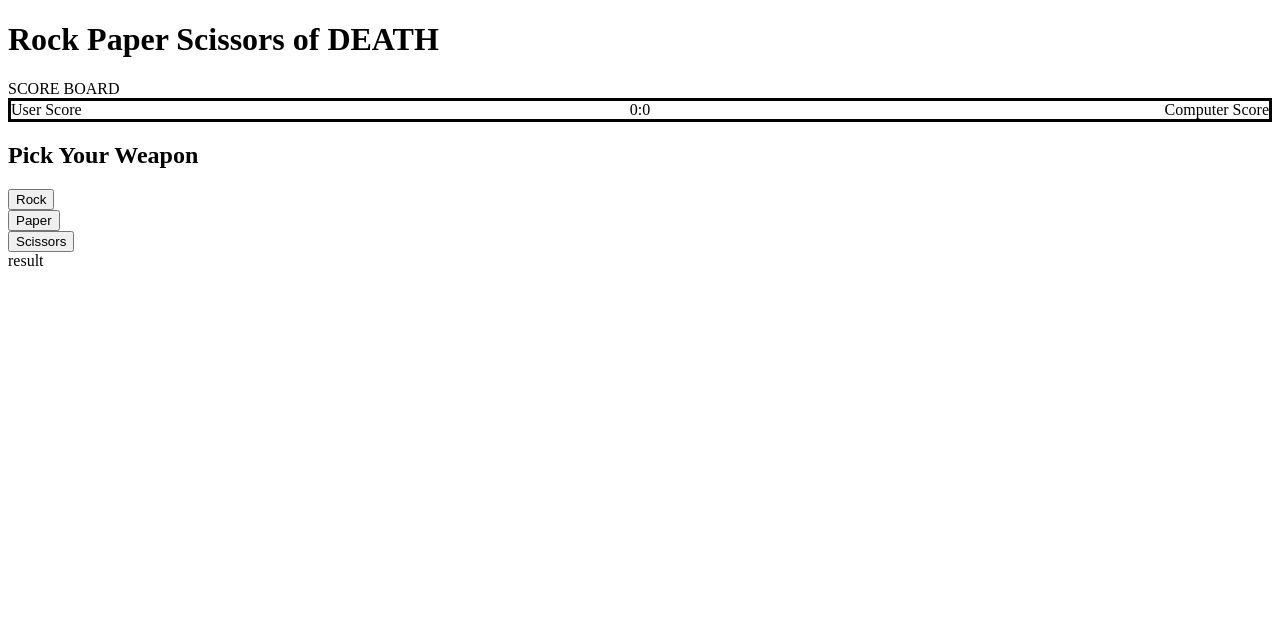
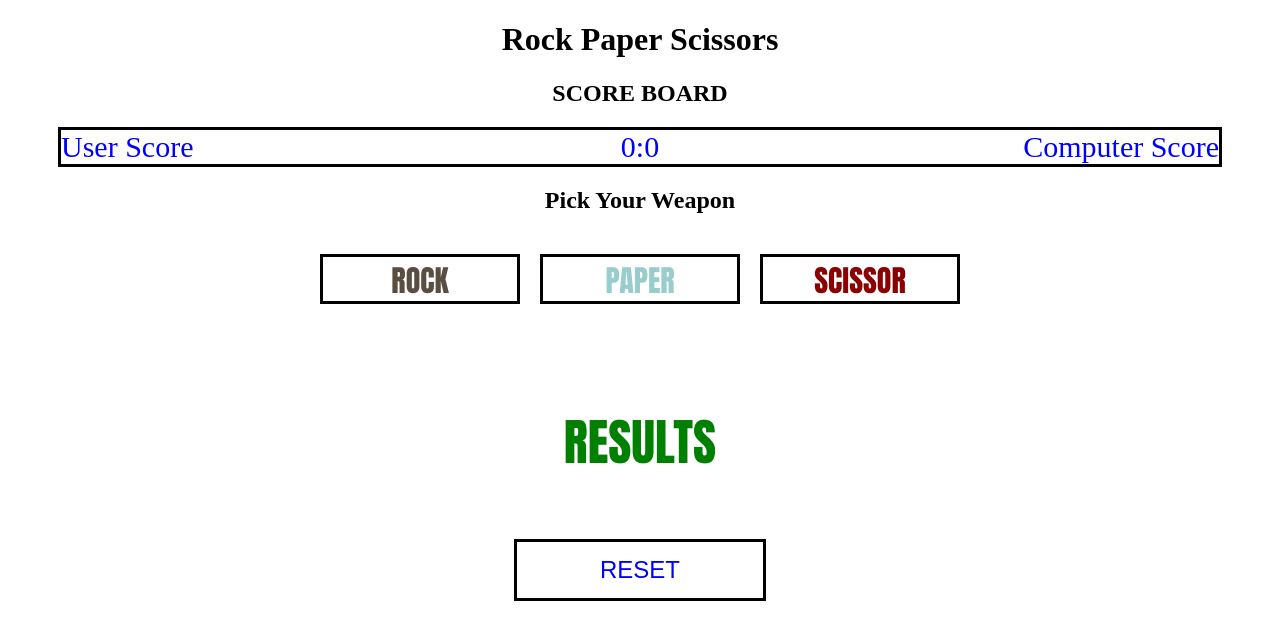
Before and after one commit to scha4/rps, a plain HTML site: page index.html in a window 1280 px wide. Drawn offline with Linux system fonts and the light colour scheme.

Commit message:
finished

```diff
--- a/index.html
+++ b/index.html
@@ -10,9 +10,9 @@
 
   <body>
     <div>
-      <h1>Rock Paper Scissors of DEATH</h1>
+      <h1>Rock Paper Scissors</h1>
     </div>
-    SCORE BOARD
+    <h2>SCORE BOARD</h2>
     <div class="scoreBoard">
       <div class="userLabel">User Score</div>
       <div class="compLabel">Computer Score</div>
@@ -22,16 +22,21 @@
     <div>
       <h2>Pick Your Weapon</h2>
     </div>
-    <div>
-      <button class="choiceBtn" id="r">Rock</button>
+    <div class="button">
+      <div>
+        <button class="choices" id="r">ROCK</button>
+      </div>
+      <div>
+        <button class="choices>" id="p">PAPER</button>
+      </div>
+      <div>
+        <button class="choices" id="s">SCISSOR</button>
+      </div>
     </div>
-    <div>
-      <button class="choiceBtn>" id="p">Paper</button>
+    <div id="result">RESULTS</div>
+    <div class="reset">
+      <button type="button" class="resetBtn">RESET</button>
     </div>
-    <div>
-      <button class="choiceBtn" id="s">Scissors</button>
-    </div>
-    <div id="result">result</div>
     <script src="javascript.js"></script>
   </body>
 </html>
--- a/javascript.js
+++ b/javascript.js
@@ -8,26 +8,39 @@ const rockDiv = document.getElementById("r");
 const paperDiv = document.getElementById("p");
 const scissorsDiv = document.getElementById("s");
 const results = document.getElementById("result");
+const choice123 = document.querySelectorAll(".choices");
+const resetBtn = document.querySelector(".resetBtn");
 
 //UI
 
 rockDiv.addEventListener("click", function () {
-  play("rock");
+  play("Rock");
 });
 paperDiv.addEventListener("click", function () {
-  play("paper");
+  play("Paper");
 });
 scissorsDiv.addEventListener("click", function () {
-  play("scissors");
+  play("Scissors");
 });
 
+resetBtn.onclick = reloadPage;
+function reloadPage() {
+  window.location.reload();
+}
+
 // How the game functions
-const options = ["rock", "paper", "scissors"];
+const options = ["Rock", "Paper", "Scissors"];
 const computerSelection = computerPicks();
 
 function computerPicks() {
   const choice = options[Math.floor(Math.random() * options.length)];
   return choice;
+}
+//disable function
+function disable() {
+  choice123.forEach((elem) => {
+    elem.disabled = true;
+  });
 }
 
 function play(playerSelection) {
@@ -35,30 +48,26 @@ function play(playerSelection) {
   if (playerSelection == computerSelection) {
     results.innerHTML = `Its a tie`;
   } else if (
-    (playerSelection == "rock" && computerSelection == "scissors") ||
-    (playerSelection == "paper" && computerSelection == "rock") ||
-    (playerSelection == "scissors" && computerSelection == "paper")
+    (playerSelection == "Rock" && computerSelection == "Scissors") ||
+    (playerSelection == "Paper" && computerSelection == "Rock") ||
+    (playerSelection == "Scissors" && computerSelection == "Paper")
   ) {
     userScore++;
     userScoreSpan.innerHTML = userScore;
     results.innerHTML = `${playerSelection} beats ${computerSelection}`;
+    if (userScore == 5) {
+      results.innerHTML = `You win the game!`;
+      disable();
+      document.getElementById("p").setAttribute("disabled", "disabled");
+    }
   } else {
     compScore++;
     compScoreSpan.innerHTML = compScore;
     results.innerHTML = `${computerSelection} beats ${playerSelection}`;
+    if (compScore == 5) {
+      results.innerHTML = `You lose bitch!`;
+      disable();
+      document.getElementById("p").setAttribute("disabled", "disabled");
+    }
   }
 }
-
-// function play(playerSelection, computerSelection) {
-//   const result = checkWinner(playerSelection, computerSelection);
-
-//   if (result == "Tie") {
-//     return "it was a tie";
-//   }
-//   if (result == "Win") {
-//     return "you have won";
-//   }
-//   if (result == "Lose") {
-//     return "you suck";
-//   }
-// }
--- a/styles.css
+++ b/styles.css
@@ -1,11 +1,20 @@
 body {
   background: white;
 }
-
+h1,
+h2 {
+  display: flex;
+  justify-content: center;
+}
 .scoreBoard {
   text-align: center;
   border: 3px solid black;
   position: relative;
+  font-size: 30px;
+  color: blue;
+  max-width: 100%;
+  margin-left: 50px;
+  margin-right: 50px;
 }
 .userLabel {
   position: absolute;
@@ -17,3 +26,58 @@ body {
   top: 0;
   right: 0;
 }
+.button {
+  display: flex;
+  flex-direction: row;
+  gap: 20px;
+  margin-top: 40px;
+
+  justify-content: center;
+}
+
+#result {
+  font-size: 50px;
+  display: flex;
+  justify-content: center;
+  margin-top: 100px;
+  font-family: Impact, Haettenschweiler, "Arial Narrow Bold", sans-serif;
+  color: green;
+}
+.reset {
+  display: flex;
+  justify-content: center;
+  margin-top: 60px;
+}
+.resetBtn {
+  display: block;
+  width: 20%;
+  border: none;
+  background-color: white;
+  padding: 14px 28px;
+  font-size: 24px;
+  color: blue;
+  border: 3px solid black;
+  cursor: pointer;
+  text-align: center;
+}
+
+#r,
+#p,
+#s {
+  font-size: 30px;
+  width: 200px;
+  height: 50px;
+  background-color: white;
+  border: 3px solid black;
+  font-family: Impact, Haettenschweiler, "Arial Narrow Bold", sans-serif;
+}
+
+#r {
+  color: #5a4d41;
+}
+#p {
+  color: #99cccc;
+}
+#s {
+  color: #8b0000;
+}
```
